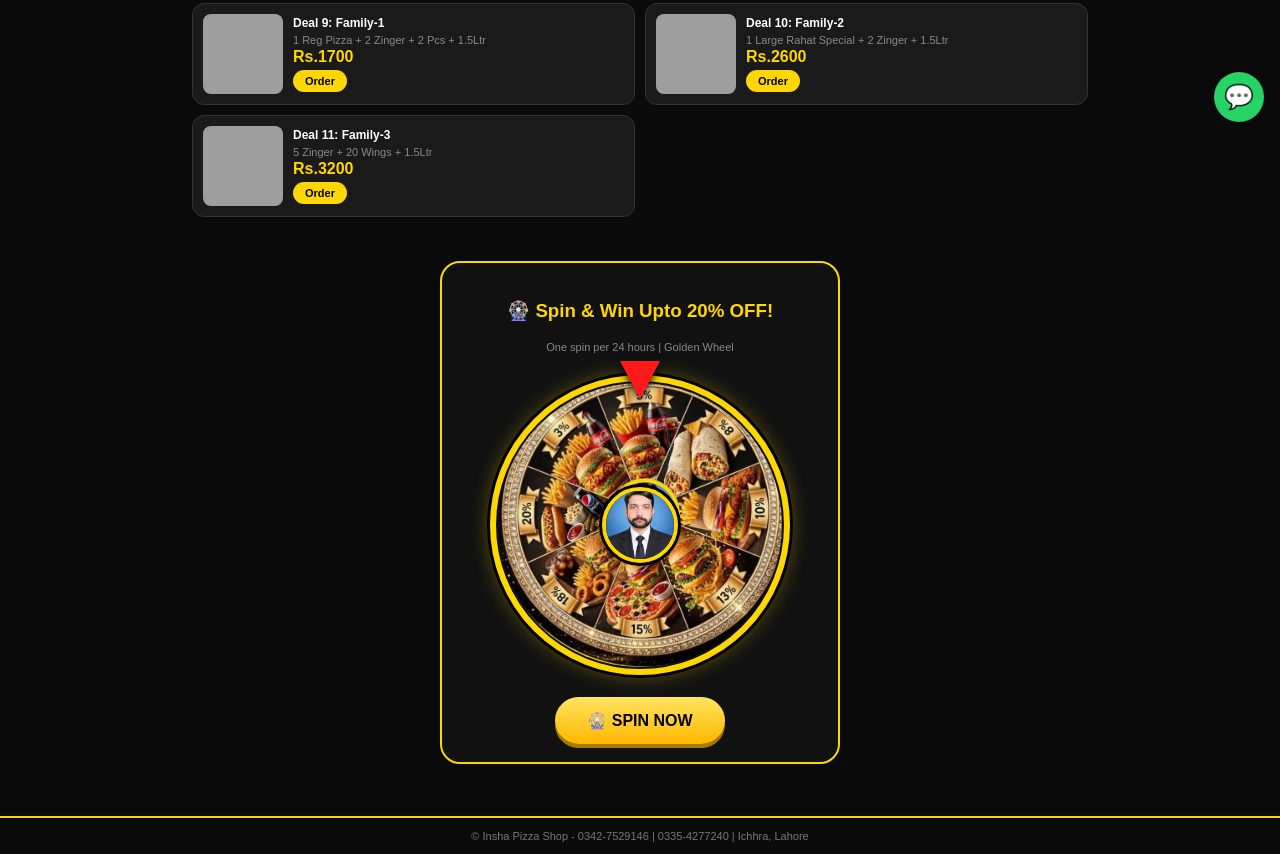
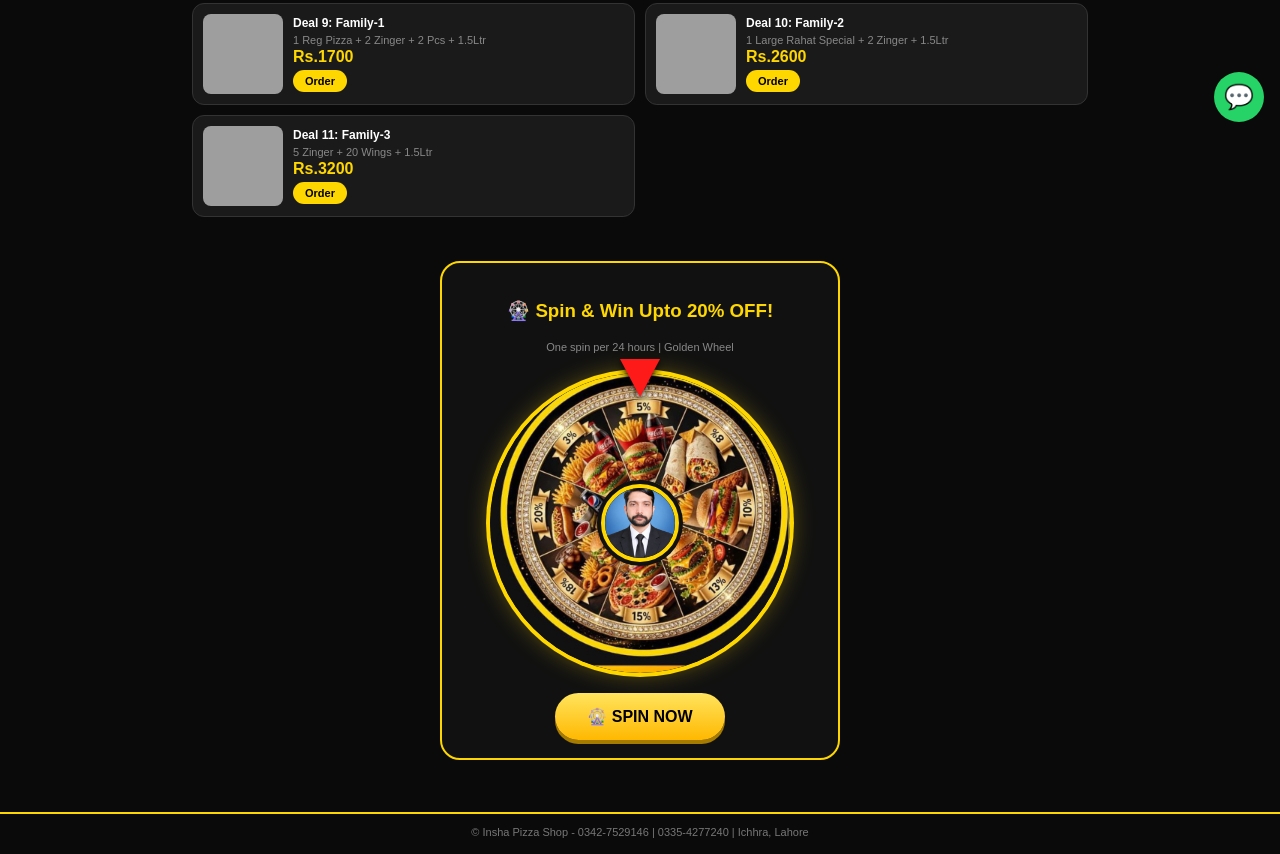
Before and after one commit to insha1218/Insha-Pizza-Shop, a plain HTML site: page index.html in a window 1280 px wide. Shown: the part 662-1516 px from the top of the page. Drawn offline with Linux system fonts and the light colour scheme; grey boxes are pictures that could not be loaded.

Commit message:
Update index.html

```diff
--- a/index.html
+++ b/index.html
@@ -7,7 +7,7 @@
 <style>
 :root{--gold:#FFD700}
 *{box-sizing:border-box} body{margin:0;font-family:Arial,sans-serif;background:#0a0a0a;color:#fff}
-.topbar{background:var(--gold);color:#000;display:flex;justify-content:center;gap:6px;flex-wrap:wrap;padding:7px 6px;position:sticky;top:0;z-index:100;font-size:12px;font-weight:800}
+.topbar{background:var(--gold);display:flex;justify-content:center;gap:6px;flex-wrap:wrap;padding:7px 6px;position:sticky;top:0;z-index:100;font-size:12px;font-weight:800}
 .topbar a{background:#000;color:var(--gold);text-decoration:none;padding:6px 10px;border-radius:20px}
 header{background:#111;border-bottom:3px solid var(--gold);padding:12px;text-align:center}
 header h1{color:var(--gold);margin:0;font-size:19px;cursor:pointer}
@@ -25,13 +25,13 @@ header h1{color:var(--gold);margin:0;font-size:19px;cursor:pointer}
 .price{color:var(--gold);font-weight:bold}
 .obtn{background:var(--gold);color:#000;border:none;padding:5px 12px;border-radius:20px;font-size:11px;font-weight:bold;cursor:pointer;margin-top:4px}
 
-/* ===== WHEEL FIX - AB BILKUL CENTER SE GHOOMEGA ===== */
+/* ===== AAP WALA WHEEL - IMAGE WALA, AB 100% GOL ===== */
 .wheel-box{border:2px solid var(--gold);border-radius:20px;padding:18px;text-align:center;max-width:400px;margin:20px auto;background:#111}
-.wrap{position:relative;width:300px;height:300px;margin:22px auto;aspect-ratio:1/1}
-.outer-ring{position:absolute;inset:0;border-radius:50%;border:6px solid var(--gold);box-shadow:0 0 0 3px #000, 0 0 20px rgba(255,215,0,.4);z-index:5;pointer-events:none}
-#wheel{position:absolute;inset:8px;border-radius:50%;overflow:hidden;transform-origin:50% 50% !important;will-change:transform;transition:transform 5s cubic-bezier(.17,.67,.12,.99);background-image:url('wheel.jpg');background-size:118% 118%;background-position:center center;background-repeat:no-repeat;background-color:#111}
+.wrap{position:relative;width:300px;height:300px;margin:20px auto}
+#wheel{position:absolute;inset:0;border-radius:50%;overflow:hidden;transform-origin:50% 50%;transition:transform 5s cubic-bezier(.17,.67,.12,.99);will-change:transform;box-shadow:0 0 0 4px var(--gold), 0 0 25px rgba(255,215,0,.4)}
+#wheel img{width:100%;height:100%;object-fit:cover;display:block;border-radius:50%}
 #pointer{position:absolute;top:-14px;left:50%;transform:translateX(-50%);width:0;height:0;border-left:20px solid transparent;border-right:20px solid transparent;border-top:38px solid #ff1a1a;z-index:20;filter:drop-shadow(0 2px 4px #000)}
-#ownerCenter{position:absolute;top:50%;left:50%;transform:translate(-50%,-50%);width:76px;height:76px;border-radius:50%;border:4px solid var(--gold);object-fit:cover;z-index:10;background:#000;box-shadow:0 0 0 3px #000}
+#ownerCenter{position:absolute;top:50%;left:50%;transform:translate(-50%,-50%);width:78px;height:78px;border-radius:50%;border:4px solid var(--gold);object-fit:cover;z-index:10;background:#000;box-shadow:0 0 0 4px #111}
 #spinBtn{padding:14px 32px;border:none;border-radius:30px;background:linear-gradient(#FFE45E,#FFB800);color:#000;font-weight:900;font-size:16px;cursor:pointer;box-shadow:0 4px 0 #a67c00}
 #spinBtn:disabled{opacity:.5}
 .result{background:#222;border:1px solid #444;border-radius:12px;padding:12px;margin-top:14px}
@@ -82,8 +82,7 @@ footer{text-align:center;color:#777;font-size:11px;padding:12px;border-top:2px s
 <p style="font-size:11px;color:#888">One spin per 24 hours | Golden Wheel</p>
 <div class="wrap">
 <div id="pointer"></div>
-<div id="wheel"></div>
-<div class="outer-ring"></div>
+<div id="wheel"><img src="wheel.jpg" alt="Spin Wheel"></div>
 <img id="ownerCenter" src="owner.jpg" alt="Owner Shoaib">
 </div>
 <button id="spinBtn" onclick="spin()">🎡 SPIN NOW</button>
@@ -147,10 +146,8 @@ function pick(){var tot=0;prizes.forEach(function(p){tot+=p.w});var r=Math.rando
 function spin(){if(spinning) return;var rem=getRemain();if(rem>0){alert('Already Spun! Wait '+fmt(rem));return;}spinning=true;var btn=document.getElementById('spinBtn');btn.disabled=true;btn.innerText='Spinning...';var chosen=pick();lastWin=chosen;lastCode=Math.floor(1000+Math.random()*9000).toString();var base=ANGLE_FOR[chosen.label];var wheel=document.getElementById('wheel');rot=rot+360*8+base+Math.floor(Math.random()*8);wheel.style.transform='rotate('+rot+'deg)';setTimeout(function(){document.getElementById('result').style.display='block';document.getElementById('winText').innerText=chosen.label+' OFF';document.getElementById('giftText').innerText=chosen.gift;document.getElementById('codeText').innerText=lastCode;calcBill();localStorage.setItem('insha_last_spin',Date.now().toString());spinning=false;updTimer();document.getElementById('result').scrollIntoView({behavior:'smooth'});},5100);}
 function calcBill(){var d=document.getElementById('dealSelect').value;var box=document.getElementById('billBox');if(!d||!lastWin){box.style.display='none';return;}var orig=DEAL_PRICES[d];var disc=Math.round(orig*parseInt(lastWin.label)/100);var total=orig-disc;box.style.display='block';box.innerHTML='🧾 <b>Your Bill</b><br>Deal: '+d+'<br>Original Price: Rs.'+orig+'<br>Discount ('+lastWin.label+' OFF): - Rs.'+disc+'<br>Delivery: <b>FREE</b><br><hr><b>Total to Pay: Rs.'+total+'</b> (Cash on Delivery)';return total;}
 function saveToSheet(data){if(!GOOGLE_SHEET_URL) return;try{fetch(GOOGLE_SHEET_URL,{method:'POST',mode:'no-cors',headers:{'Content-Type':'application/json'},body:JSON.stringify(data)});}catch(e){}}
-// ===== AUTO LOCATION - NAYA =====
 function useMyLocation(){
-  var st=document.getElementById('locStatus');
-  var btn=document.getElementById('locBtn');
+  var st=document.getElementById('locStatus');var btn=document.getElementById('locBtn');
   if(!navigator.geolocation){st.innerText='Is mobile me GPS nahi hai, address khud likhein';return;}
   btn.innerText='⏳ Location le rahe hain...'; st.innerText='Please Allow Location...';
   navigator.geolocation.getCurrentPosition(function(pos){
@@ -159,10 +156,7 @@ function useMyLocation(){
     document.getElementById('custLocation').value='📍 My Location: '+lastMapLink;
     st.innerHTML='✅ Location mil gayi! <a href="'+lastMapLink+'" target="_blank" style="color:#FFD700">Map pe dekhein</a>';
     btn.innerText='📍 Location Lag Gayi ✅';
-  }, function(err){
-    st.innerText='❌ Location Allow nahi hui. Address khud likh dein.';
-    btn.innerText='📍 Dobara Try Karein';
-  }, {enableHighAccuracy:true, timeout:10000});
+  }, function(err){st.innerText='❌ Location Allow nahi hui. Address khud likh dein.';btn.innerText='📍 Dobara Try Karein';}, {enableHighAccuracy:true, timeout:10000});
 }
 function claim(){var n=document.getElementById('custName').value.trim();var p=document.getElementById('custPhone').value.trim();var d=document.getElementById('dealSelect').value;var l=document.getElementById('custLocation').value.trim();if(!n||!p||!d||!l){alert('Please fill Name, Phone, Deal No & Location');return;}if(p.length<10){alert('Valid WhatsApp number likhein');return;}var total=calcBill();var all=JSON.parse(localStorage.getItem('insha_shop_data')||'[]');var rec={name:n,phone:p,win:lastWin.label,code:lastCode,deal:d,location:l,total:total,date:new Date().toLocaleString(),used:false};all.push(rec);localStorage.setItem('insha_shop_data',JSON.stringify(all));saveToSheet(rec);var msg='Salam Shoaib Bhai%0A%0A🎉 Thanks for discount offer%0AName: '+encodeURIComponent(n)+'%0APhone: '+encodeURIComponent(p)+'%0AWin: '+encodeURIComponent(lastWin.label)+' OFF%0ACode: '+encodeURIComponent(lastCode)+'%0ADeal: '+encodeURIComponent(d)+'%0AOriginal: Rs.'+DEAL_PRICES[d]+'%0ATotal to Pay: Rs.'+total+'%0ALocation: '+encodeURIComponent(l)+'%0A%0APlease deliver our order.';window.open('https://wa.me/923427529146?text='+msg,'_blank');}
 function orderItem(deal){var msg='Salam Bhai Mujhe '+encodeURIComponent(deal)+' Order Karna Hai%0AName:%0APhone:%0ALocation:';window.open('https://wa.me/923427529146?text='+msg,'_blank');}
@@ -173,4 +167,4 @@ function openAdmin(){document.getElementById('adminPanel').classList.add('open')
 function closeAdmin(){document.getElementById('adminPanel').classList.remove('open');}
 function checkAdmin(){if(document.getElementById('adminPass').value==='1218'){document.getElementById('loginBox').style.display='none';document.getElementById('dataBox').style.display='block';loadData();}else alert('Wrong Password!');}
 function loadData(){var all=JSON.parse(localStorage.getItem('insha_shop_data')||'[]');document.getElementById('totalCount').innerText='Total Customers: '+all.length;var h='<table style="width:100%;font-size:11px;border-collapse:collapse"><tr style="background:#222"><th style="padding:4px;border:1px solid #333">Code</th><th>Name</th><th>Phone</th><th>Win</th><th>Deal</th><th>Total</th><th>Location</th></tr>';all.slice().reverse().forEach(function(r){h+='<tr><td style="padding:4px;border:1px solid #222">'+r.code+'</td><td style="padding:4px;border:1px solid #222">'+r.name+'</td><td style="padding:4px;border:1px solid #222">'+r.phone+'</td><td style="padding:4px;border:1px solid #222;color:gold">'+r.win+'</td><td style="padding:4px;border:1px solid #222">'+r.deal+'</td><td style="padding:4px;border:1px solid #222">'+(r.total||'')+'</td><td style="padding:4px;border:1px solid #222">'+r.location+'</td></tr>'});h+='</table>';document.getElementById('dataList').innerHTML=h;}
-fu
+function verifyCode(){var code=document.getElementById('verifyInput').value.trim();var all=JSON.parse(localStorage.getItem('insha_shop_data')||'[]');var f=all.find(function(r){return r.code===code});var res=document.getElementById('verifyResult');if(!f){res
```
